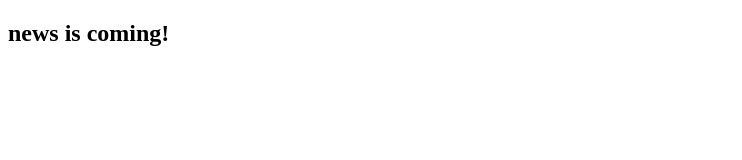
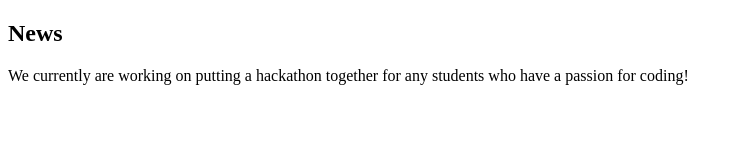
Before and after one commit to Truman-ACM/ACM-website, a plain HTML site: page news.html in a window 1280 px wide. Shown: the whole page, without its empty margins (0-742 px from the left). Drawn offline with Linux system fonts and the light colour scheme.

Commit message:
Update news.html

```diff
--- a/news.html
+++ b/news.html
@@ -1,3 +1,5 @@
 <!DOCTYPE html>
-<h2> news is coming! </h2>
+<html>
+<h2> News </h2>
+<p> We currently are working on putting a hackathon together for any students who have a passion for coding!</p>
 </html>
```
